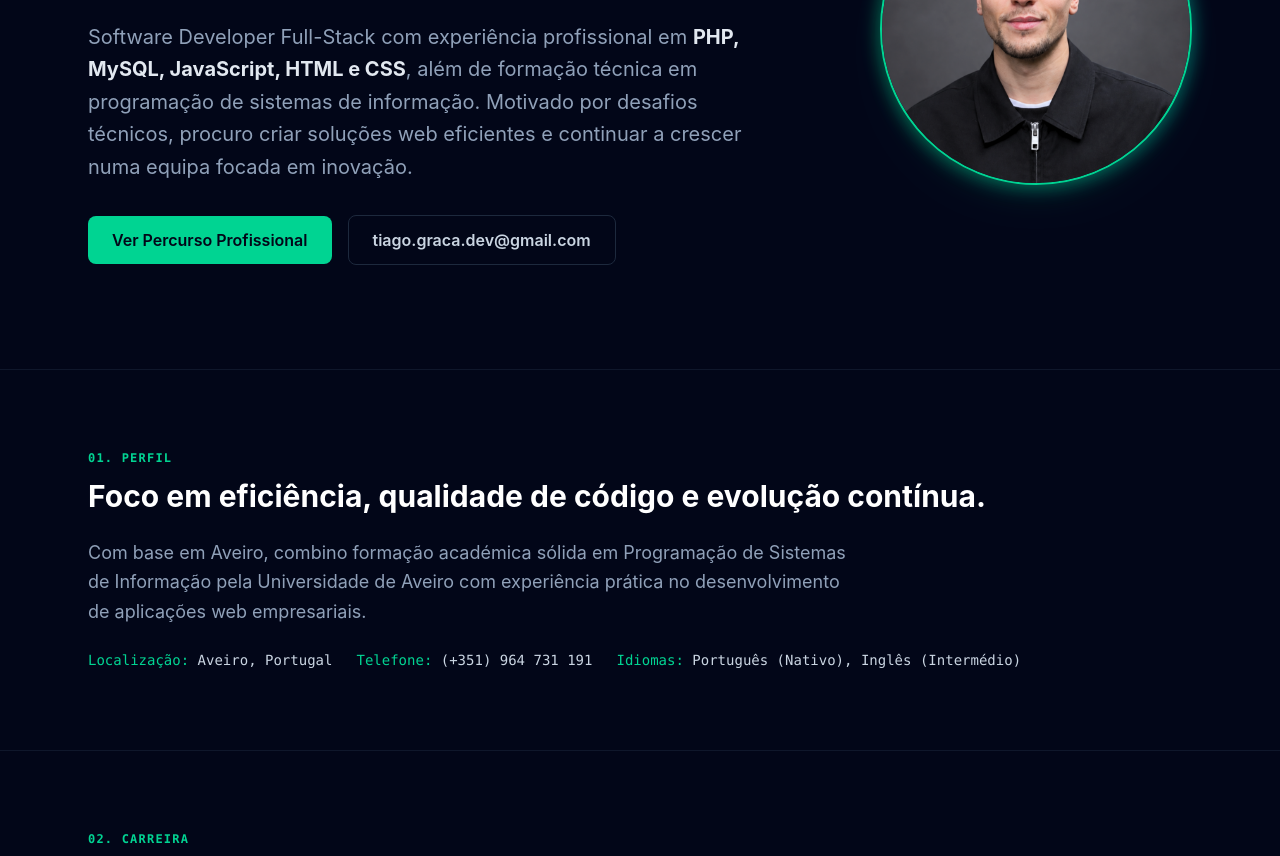
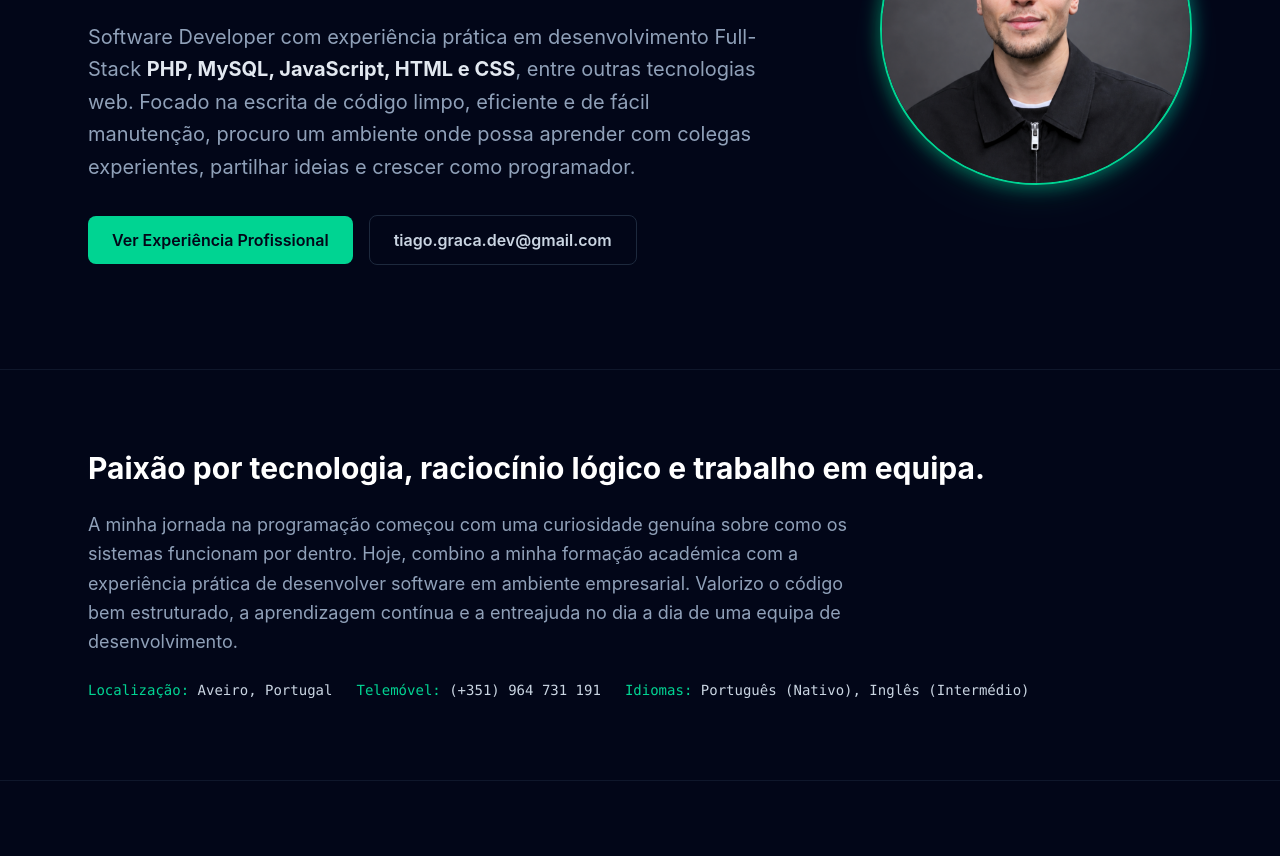
Before and after one commit to TiagoGraca03/digital_tiago, a website: page index.html in a window 1280 px wide. Shown: the part 391-1247 px from the top of the page. Drawn offline with Linux system fonts and the light colour scheme.

Commit message:
improvements in writing

```diff
--- a/index.html
+++ b/index.html
@@ -40,7 +40,7 @@
         <div class="flex-1 text-left">
           <div class="inline-flex items-center gap-2 px-3 py-1.5 rounded-full bg-emerald-500/10 border border-emerald-500/20 text-emerald-400 text-xs font-mono font-medium mb-6">
             <span class="w-2 h-2 rounded-full bg-emerald-400 animate-pulse"></span>
-            Disponível para novos desafios
+            Disponível para um novo cargo
           </div>
 
           <h1 class="text-4xl sm:text-6xl font-extrabold tracking-tight text-white mb-6 leading-tight">
@@ -51,12 +51,12 @@
           </h1>
 
           <p class="text-lg sm:text-xl text-slate-400 leading-relaxed mb-8 max-w-2xl">
-            Software Developer Full-Stack com experiência profissional em <strong class="text-slate-200">PHP, MySQL, JavaScript, HTML e CSS</strong>, além de formação técnica em programação de sistemas de informação. Motivado por desafios técnicos, procuro criar soluções web eficientes e continuar a crescer numa equipa focada em inovação.
+            Software Developer com experiência prática em desenvolvimento Full-Stack <strong class="text-slate-200"> PHP, MySQL, JavaScript, HTML e CSS</strong>, entre outras tecnologias web. Focado na escrita de código limpo, eficiente e de fácil manutenção, procuro um ambiente onde possa aprender com colegas experientes, partilhar ideias e crescer como programador.
           </p>
 
           <div class="flex flex-wrap items-center gap-4">
             <a href="#experiencia" class="px-6 py-3 bg-emerald-400 text-slate-950 font-semibold rounded-lg hover:bg-emerald-300 transition-all">
-              Ver Percurso Profissional
+              Ver Experiência Profissional
             </a>
             <a href="mailto:tiago.graca.dev@gmail.com" class="px-6 py-3 border border-slate-800 text-slate-300 font-semibold rounded-lg hover:bg-slate-900 hover:text-white transition-all">
               tiago.graca.dev@gmail.com
@@ -64,7 +64,7 @@
           </div>
         </div>
 
-        <!-- Foto de Perfil (Tamanho Médio/Equilibrado & Centrada Verticalmente) -->
+        <!-- Foto de Perfil -->
         <div class="flex-shrink-0 self-center">
           <div class="relative group w-60 h-60 sm:w-78 sm:h-78">
             <!-- Efeito de brilho circular -->
@@ -87,18 +87,15 @@
     <!-- 3. SOBRE MIM -->
     <section id="sobre" class="py-20 border-t border-slate-900 bg-slate-950/50">
       <div class="max-w-6xl mx-auto px-6">
-        <h2 class="text-xs font-mono font-semibold tracking-widest text-emerald-400 uppercase mb-3">
-          01. Perfil
-        </h2>
         <h3 class="text-2xl sm:text-3xl font-bold text-white mb-6">
-          Foco em eficiência, qualidade de código e evolução contínua.
+          Paixão por tecnologia, raciocínio lógico e trabalho em equipa.
         </h3>
         <p class="text-slate-400 leading-relaxed max-w-3xl text-base sm:text-lg mb-6">
-          Com base em Aveiro, combino formação académica sólida em Programação de Sistemas de Informação pela Universidade de Aveiro com experiência prática no desenvolvimento de aplicações web empresariais.
+          A minha jornada na programação começou com uma curiosidade genuína sobre como os sistemas funcionam por dentro. Hoje, combino a minha formação académica com a experiência prática de desenvolver software em ambiente empresarial. Valorizo o código bem estruturado, a aprendizagem contínua e a entreajuda no dia a dia de uma equipa de desenvolvimento.
         </p>
         <div class="flex flex-wrap gap-6 text-sm font-mono text-slate-300">
           <div><span class="text-emerald-400">Localização:</span> Aveiro, Portugal</div>
-          <div><span class="text-emerald-400">Telefone:</span> (+351) 964 731 191</div>
+          <div><span class="text-emerald-400">Telemóvel:</span> (+351) 964 731 191</div>
           <div><span class="text-emerald-400">Idiomas:</span> Português (Nativo), Inglês (Intermédio)</div>
         </div>
       </div>
@@ -107,9 +104,6 @@
     <!-- 4. EXPERIÊNCIA PROFISSIONAL E ESTÁGIOS -->
     <section id="experiencia" class="py-20 border-t border-slate-900">
       <div class="max-w-6xl mx-auto px-6">
-        <h2 class="text-xs font-mono font-semibold tracking-widest text-emerald-400 uppercase mb-3">
-          02. Carreira
-        </h2>
         <h3 class="text-2xl sm:text-3xl font-bold text-white mb-10">
           Experiência Profissional & Estágios
         </h3>
@@ -186,14 +180,11 @@
       </div>
     </section>
 
-    <!-- 5. PERCURSO ACADÉMICO -->
+    <!-- 5. Formação académica -->
     <section id="formacao" class="py-20 border-t border-slate-900 bg-slate-950/50">
       <div class="max-w-6xl mx-auto px-6">
-        <h2 class="text-xs font-mono font-semibold tracking-widest text-emerald-400 uppercase mb-3">
-          03. Educação
-        </h2>
         <h3 class="text-2xl sm:text-3xl font-bold text-white mb-10">
-          Percurso Académico
+          Formação Académica
         </h3>
 
         <div class="grid grid-cols-1 md:grid-cols-2 gap-6">
@@ -223,9 +214,6 @@
     <!-- 6. SKILLS & TECNOLOGIAS -->
     <section id="skills" class="py-20 border-t border-slate-900">
       <div class="max-w-6xl mx-auto px-6">
-        <h2 class="text-xs font-mono font-semibold tracking-widest text-emerald-400 uppercase mb-3">
-          04. Ferramentas
-        </h2>
         <h3 class="text-2xl sm:text-3xl font-bold text-white mb-10">
           Conhecimentos de Programação
         </h3>
```
Also changed, not shown: dist/output.css.
